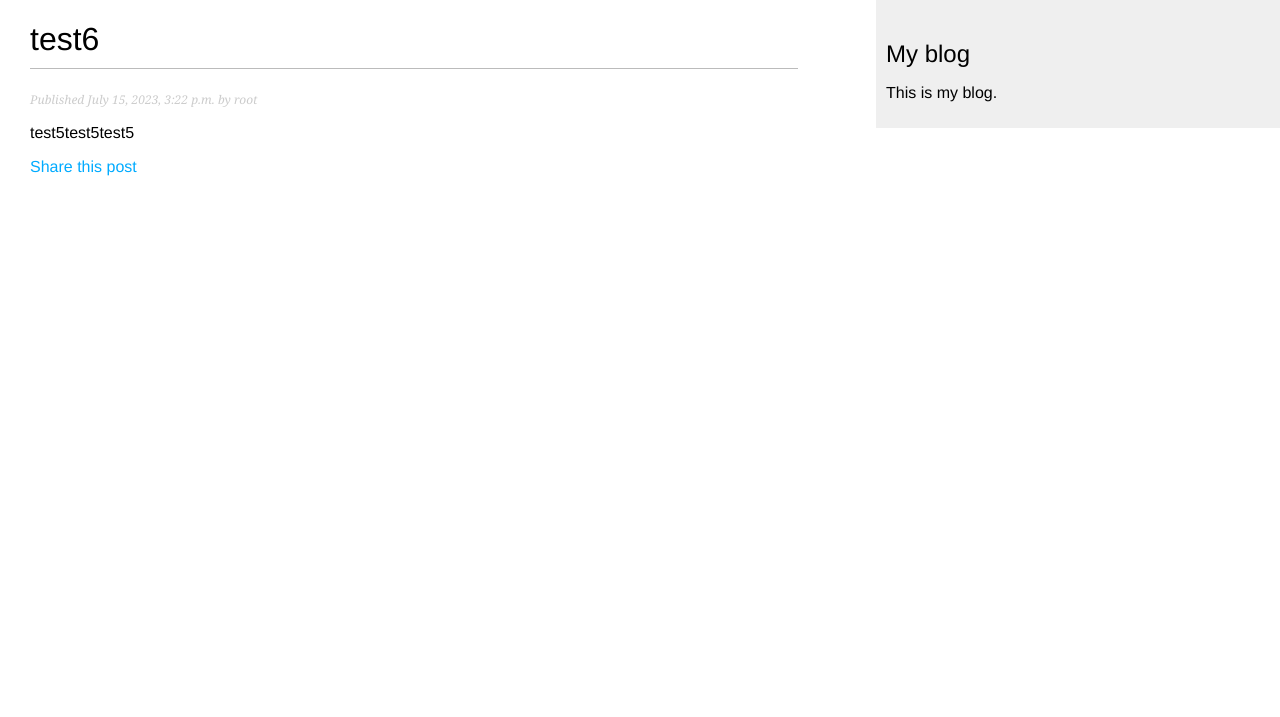
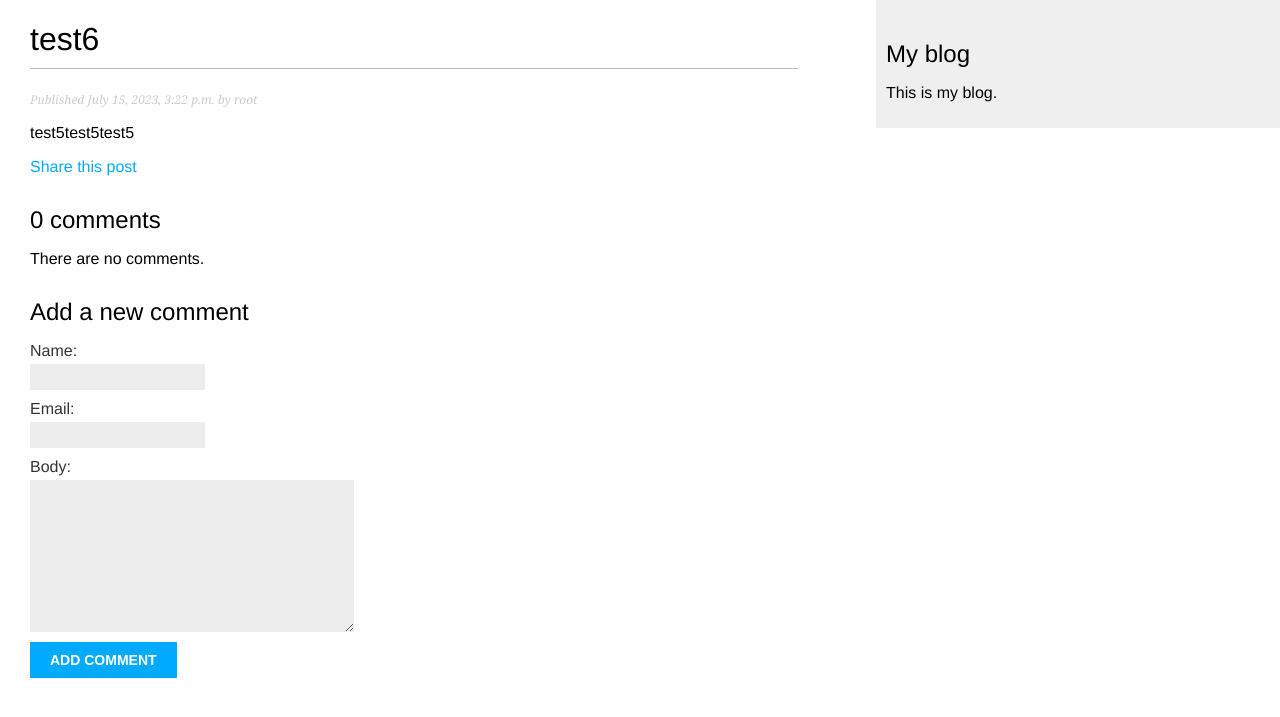
Before and after one commit to Ridmovies/mysite_mele, a Django app: a page that uses blog/templates/post/detail.html in a window 1280 px wide. Shown: the top 717 px of the page. Run offline with Django 4.2, Linux system fonts and the light colour scheme; data comes from the database, SQL or seed files in the repository; both versions use the stored data as it was after the commit.

Commit message:
- add comment system

```diff
--- a/blog/forms.py
+++ b/blog/forms.py
@@ -1,4 +1,6 @@
 from django import forms
+
+from blog.models import Comment
 
 
 class EmailPostForm(forms.Form):
@@ -6,3 +8,9 @@ class EmailPostForm(forms.Form):
     email = forms.EmailField()
     to = forms.EmailField()
     comments = forms.CharField(required=False, widget=forms.Textarea)
+
+
+class CommentForm(forms.ModelForm):
+    class Meta:
+        model = Comment
+        fields = ['name', 'email', 'body']
--- a/blog/models.py
+++ b/blog/models.py
@@ -43,3 +43,20 @@ class Post(models.Model):
     def get_absolute_url(self):
         return reverse('blog:post_detail',
                        args=[self.publish.year, self.publish.month, self.publish.day, self.slug])
+
+
+class Comment(models.Model):
+    post = models.ForeignKey(Post, on_delete=models.CASCADE, related_name='comments')
+    name = models.CharField(max_length=80)
+    email = models.EmailField()
+    body = models.TextField()
+    created = models.DateTimeField(auto_now_add=True)
+    updated = models.DateTimeField(auto_now=True)
+    active = models.BooleanField(default=True)
+
+    class Meta:
+        ordering = ['created']
+        indexes = [models.Index(fields=['created']),]
+
+    def __str__(self):
+        return f'Comment by {self.name} on {self.post}'
--- a/blog/templates/post/detail.html
+++ b/blog/templates/post/detail.html
@@ -11,4 +11,21 @@
      Share this post
      </a>
      </p>
+    {% with comments.count as total_comments %}
+     <h2>
+     {{ total_comments }} comment{{ total_comments|pluralize }}
+     </h2>
+    {% endwith %}
+    {% for comment in comments %}
+     <div class="comment">
+     <p class="info">
+     Comment {{ forloop.counter }} by {{ comment.name }}
+     {{ comment.created }}
+     </p>
+     {{ comment.body|linebreaks }}
+     </div>
+     {% empty %}
+     <p>There are no comments.</p>
+     {% endfor %}
+     {% include "post/includes/comment_form.html" %}
 {% endblock %}
--- /dev/null
+++ b/blog/templates/post/includes/comment_form.html
@@ -0,0 +1,6 @@
+<h2>Add a new comment</h2>
+<form action="{% url "blog:post_comment" post.id %}" method="post">
+ {{ form.as_p }}
+ {% csrf_token %}
+ <p><input type="submit" value="Add comment"></p>
+</form>
--- a/blog/urls.py
+++ b/blog/urls.py
@@ -11,4 +11,5 @@ urlpatterns = [
          views.post_detail,
          name='post_detail'),
     path('<int:post_id>/share/', views.post_share, name='post_share'),
+    path('<int:post_id>/comment/', views.post_comment, name='post_comment'),
 ]
--- a/blog/views.py
+++ b/blog/views.py
@@ -1,9 +1,10 @@
 from django.core.mail import send_mail
 from django.core.paginator import Paginator, EmptyPage, PageNotAnInteger
 from django.shortcuts import render, get_object_or_404
+from django.views.decorators.http import require_POST
 from django.views.generic import ListView
 
-from .forms import EmailPostForm
+from .forms import EmailPostForm, CommentForm
 from .models import Post
 
 
@@ -34,7 +35,15 @@ def post_detail(request, year, month, day, post):
                              publish__year=year,
                              publish__month=month,
                              publish__day=day)
-    return render(request, 'post/detail.html', {'post': post})
+    # Список активных комментариев к этому посту
+    comments = post.comments.filter(active=True)
+    # Форма для комментирования пользователями
+    form = CommentForm()
+    return render(request,
+                  'post/detail.html',
+                  {'post': post,
+                   'comments': comments,
+                   'form': form})
 
 
 def post_share(request, post_id):
@@ -89,3 +98,22 @@ def post_share(request, post_id):
 #     else:
 #         form = EmailPostForm()
 #     return render(request, 'post/share.html', {'post': post, 'form': form, 'sent': sent})
+
+
+@require_POST
+def post_comment(request, post_id):
+    post = get_object_or_404(Post, id=post_id, status=Post.Status.PUBLISHED)
+    comment = None
+    # A comment was posted
+    form = CommentForm(data=request.POST)
+    if form.is_valid():
+        # Create a Comment object without saving it to the database
+        comment = form.save(commit=False)
+        # Assign the post to the comment
+        comment.post = post
+        # Save the comment to the database
+        comment.save()
+    return render(request, 'post/comment.html',
+                           {'post': post,
+                            'form': form,
+                            'comment': comment})
```
Also changed, not shown: blog/admin.py (+8 -1 lines), blog/templates/post/comment.html (added, +10 -0 lines), db.sqlite3.
